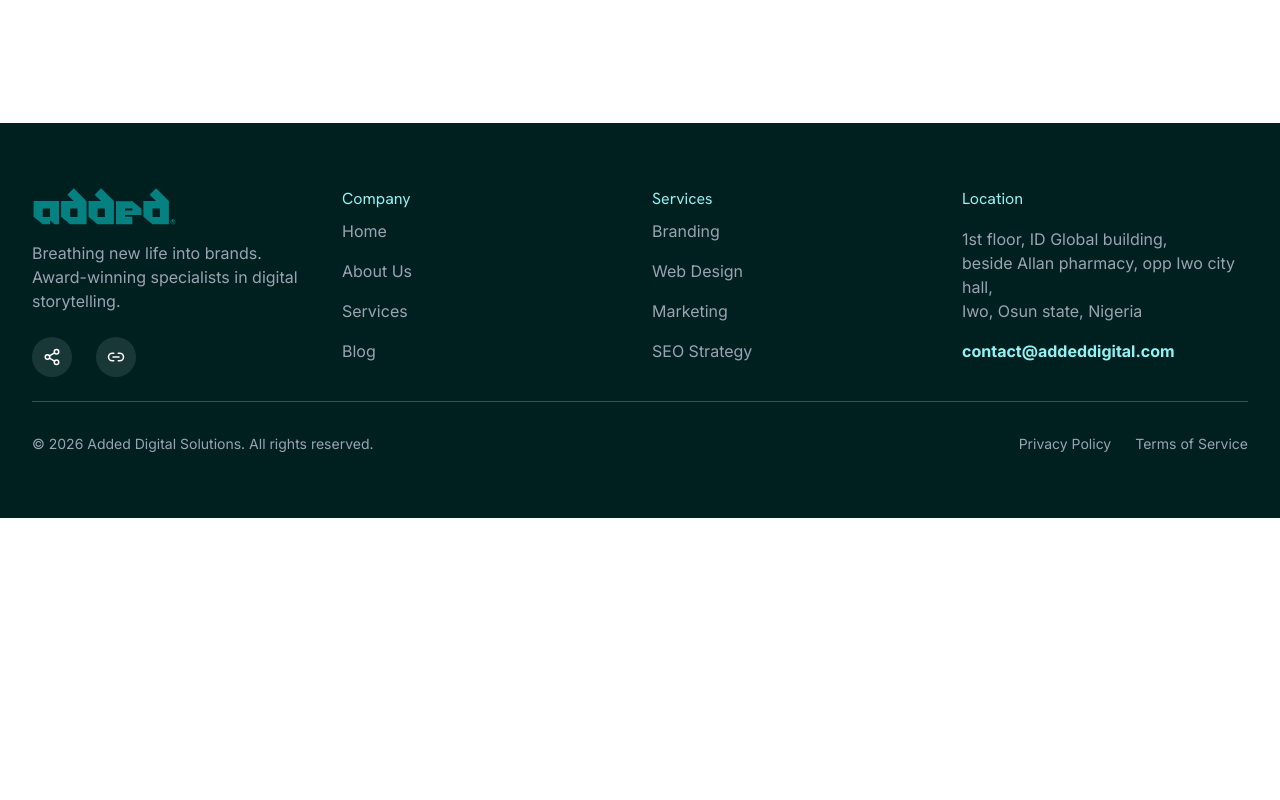
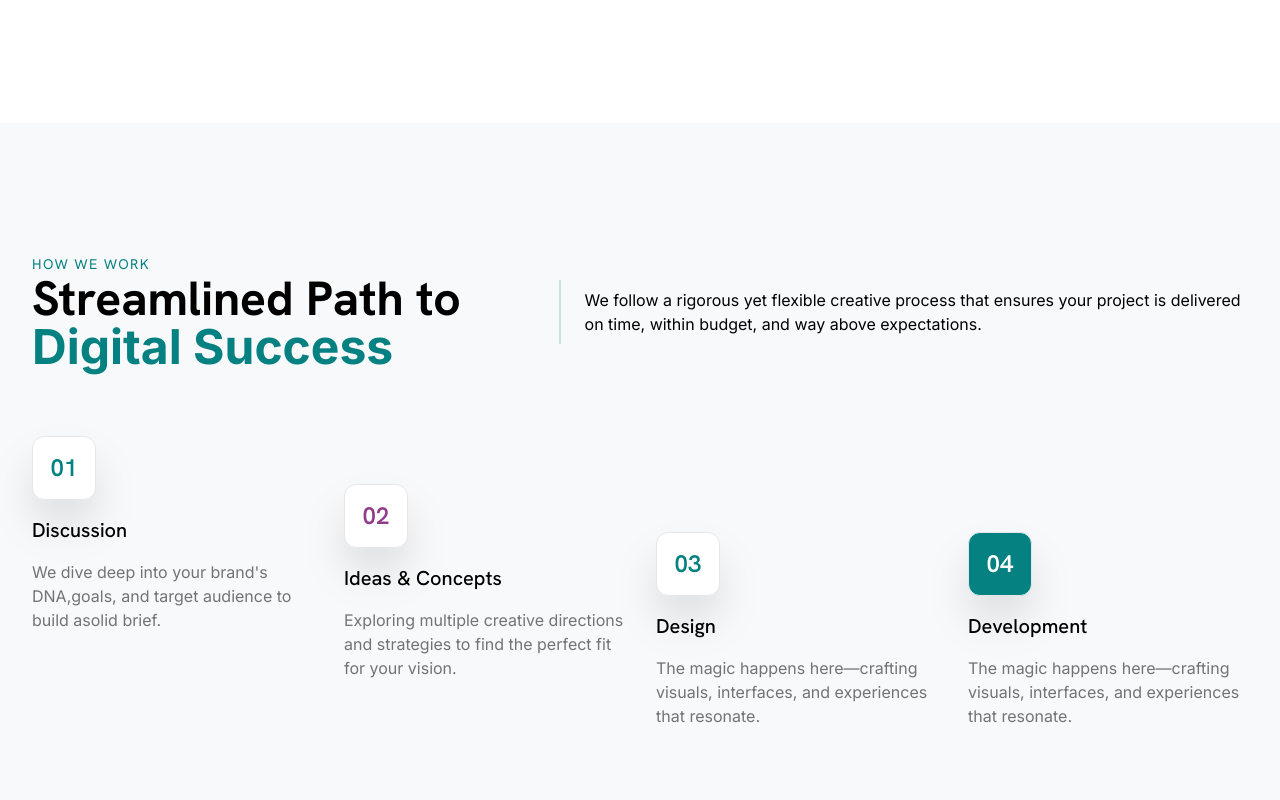
Before and after one commit to Qaudri/added-frontend, a Nuxt app: page /services in a window 1280 px wide. Shown: the part 2860-3660 px from the top of the page. Before the commit the page ends 3378 px from the top, so only its background shows below. Built offline with nearby package versions, Linux system fonts and the light colour scheme.

Commit message:
feat: add 'How We Work' section with process overview to services page

```diff
--- a/pages/services.vue
+++ b/pages/services.vue
@@ -105,7 +105,7 @@
             </div>
         </Container>
     </section>
-        <section class="py-32">
+    <section class="py-32">
         <Container class="grid lg:grid-cols-2 gap-16 items-center">
             <div>
                 <span class="text-sm text-[#923D8B] hanken tracking-widest">
@@ -143,6 +143,55 @@
             <img src="/images/digital.jpg" class="w-full object-cover aspect-[4/3] rounded-3xl" />
         </Container>
     </section>
+    <section class="py-32 bg-[#F8F9FA]">
+        <Container class="space-y-16">
+            <div class="flex items-center justify-between gap-6">
+                <div>
+                    <span class="text-sm text-primary hanken tracking-widest">
+                        HOW WE WORK
+                    </span>
+                    <UiTypographyH2>
+                        Streamlined Path to <span class="text-primary">Digital Success</span>
+                    </UiTypographyH2>
+                </div>
+                <div class="bg-primary/20 w-0.5 h-16 hidden lg:block"></div>
+                <UiTypographyP>
+                    We follow a rigorous yet flexible creative process that ensures your project is delivered on time, within budget, and way above expectations.
+                </UiTypographyP>
+            </div>
+            <div class="grid md:grid-cols-2 xl:grid-cols-4 gap-8">
+                <div class="space-y-4">
+                    <span class="bg-white border border-gray-200 rounded-xl h-16 w-16 grid place-content-center text-primary shadow-2xl hanken font-semibold text-2xl">01</span>
+                    <h4 class="hanken font-medium text-xl">Discussion</h4>
+                    <UiTypographyP class="text-neutral-500">
+                        We dive deep into your brand's DNA,goals, and target audience to build asolid brief.
+                    </UiTypographyP>
+                </div>
+                <div class="space-y-4 mt-12">
+                    <span class="bg-white border border-gray-200 rounded-xl h-16 w-16 grid place-content-center text-[#923D8B] shadow-2xl hanken font-semibold text-2xl">02</span>
+                    <h4 class="hanken font-medium text-xl">Ideas & Concepts</h4>
+                    <UiTypographyP class="text-neutral-500">
+                        Exploring multiple creative directions and strategies to find the perfect fit for your vision.
+                    </UiTypographyP>
+                </div>
+                <div class="space-y-4 lg:mt-24">
+                    <span class="bg-white border border-gray-200 rounded-xl h-16 w-16 grid place-content-center text-primary shadow-2xl hanken font-semibold text-2xl">03</span>
+                    <h4 class="hanken font-medium text-xl">Design</h4>
+                    <UiTypographyP class="text-neutral-500">
+                        The magic happens here—crafting visuals, interfaces, and experiences that resonate.
+                    </UiTypographyP>
+                </div>
+                <div class="space-y-4 md:mt-12 lg:mt-24">
+                    <span class="bg-primary border border-gray-200 rounded-xl h-16 w-16 grid place-content-center text-white shadow-2xl hanken font-semibold text-2xl">04</span>
+                    <h4 class="hanken font-medium text-xl">Development</h4>
+                    <UiTypographyP class="text-neutral-500">
+                        The magic happens here—crafting visuals, interfaces, and experiences that resonate.
+                    </UiTypographyP>
+                </div>
+
+            </div>
+        </Container>
+    </section>
 </template>
 <script setup>
 import { Rocket, ListChecks, CircleCheckBig, TrendingUp, LaptopMinimal } from '@lucide/vue';
```
